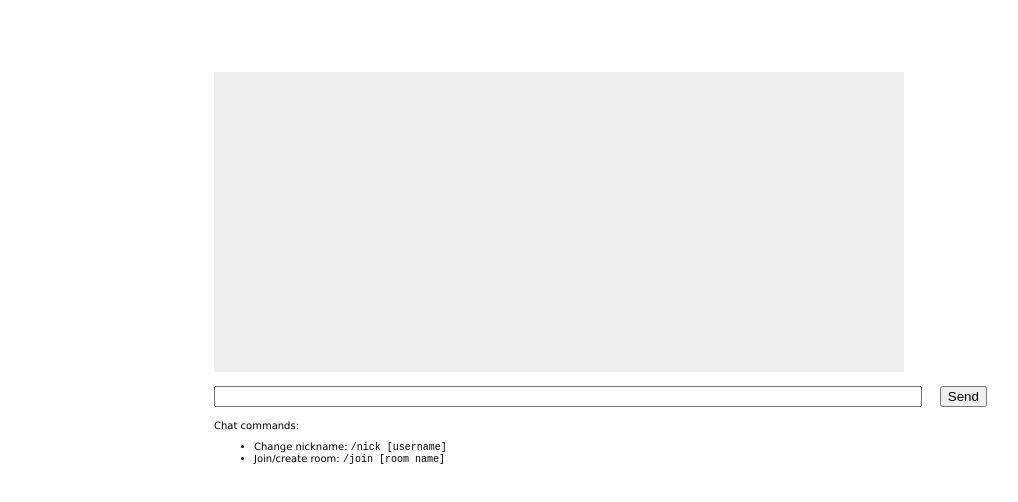
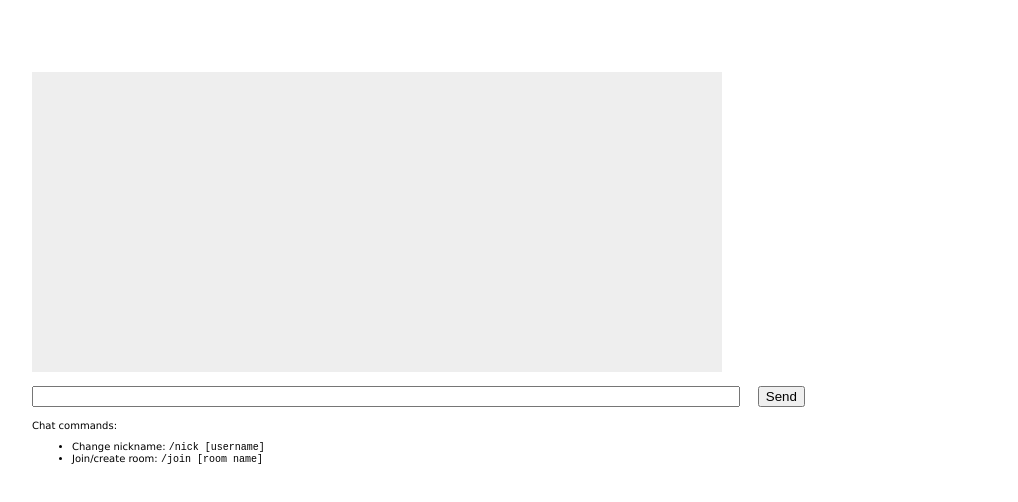
Before and after one commit to vagon4/chatApp, a website: page public/index.html in a window 1280 px wide. Shown: the whole page, without its empty margins (208-1226 px from the left). Drawn offline with nearby package versions, Linux system fonts and the light colour scheme; no server answers; files whose address does not match are found by name.

Commit message:
fixed some typos

```diff
--- a/package.json
+++ b/package.json
@@ -1,7 +1,7 @@
 {
 	"name": "chatrooms",
 	"version": "0.0.1",
-	"description": "Minimalist mulrtiroom chat server",
+	"description": "Minimalist multiroom chat server",
 	"dependencies": {
 		"socket.io": "~0.9.6",
 		"mime": "~1.2.7"
--- a/public/stylesheets/style.css
+++ b/public/stylesheets/style.css
@@ -10,7 +10,7 @@ a {
 #content {
 	width: 800px;
 	margin-left: auto;
-	marhin-right: auto;
+	margin-right: auto;
 }
 
 #room {
```
